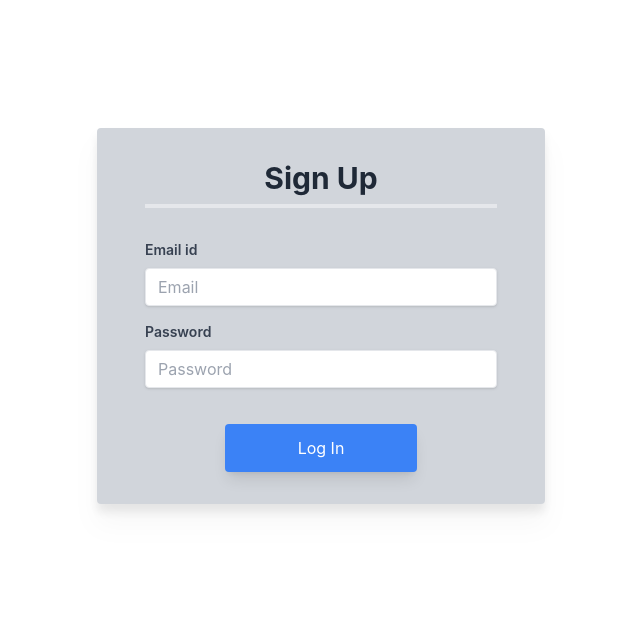
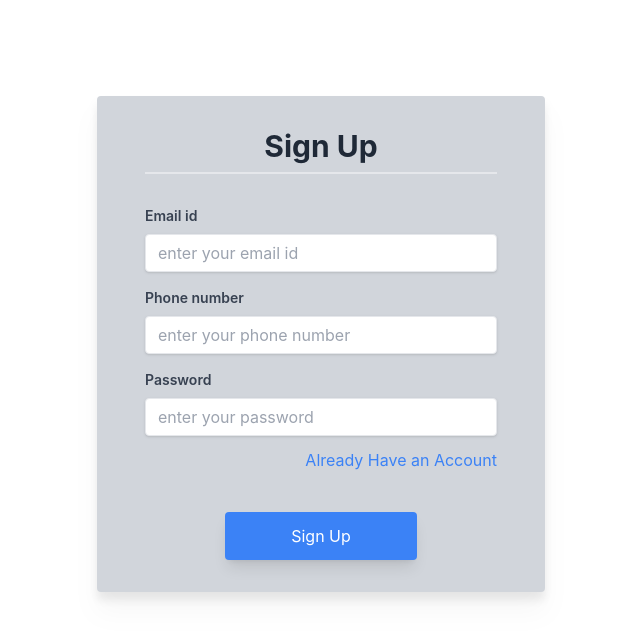
Before and after one commit to Nahid-khandakar/Authentication, a React (Create React App) app: page / in a window 1280 px wide. Shown: the top 640 px of the page, without its empty margins (319-959 px from the left). Built offline with nearby package versions, Linux system fonts and the light colour scheme.

Commit message:
update form interface

```diff
--- a/src/Pages/Login.js
+++ b/src/Pages/Login.js
@@ -1,4 +1,5 @@
 import React from 'react';
+import { Link } from "react-router-dom";
 
 const Login = () => {
     return (
@@ -13,7 +14,7 @@ const Login = () => {
                 <form className="bg-gray-300 drop-shadow-xl rounded px-12 pt-6 pb-8 mb-4">
 
                     <div
-                        className="text-gray-800 text-3xl flex justify-center border-b-4 py-2 mb-8 font-bold"
+                        className="text-gray-800 text-3xl flex justify-center border-b-2 py-2 mb-8 font-bold"
                     >
                         Login
                     </div>
@@ -33,14 +34,14 @@ const Login = () => {
                             v-model="form.email"
                             type="email"
                             required
-                            placeholder="Email"
+                            placeholder="enter your email id"
                         />
 
 
                     </div>
 
                     {/* get password */}
-                    <div className="mb-6">
+                    <div>
                         <label
                             className="block text-gray-700 text-sm mb-2 text-left font-semibold"
                         >
@@ -51,19 +52,23 @@ const Login = () => {
                             className="shadow appearance-none border rounded w-full py-2 px-3 text-gray-700 mb-3 leading-tight focus:outline-none focus:shadow-outline"
                             v-model="form.password"
                             type="password"
-                            placeholder="Password"
+                            placeholder="enter your password"
                             name="password"
                             required
                         />
 
+                    </div>
 
+                    {/* go to login page */}
+                    <div className="text-blue-500 text-right mb-10 mr-2">
+                        <Link to="/signup">Create New Account</Link>
                     </div>
 
 
                     <div className="flex items-center justify-between">
 
                         <input className="w-48 px-4 py-3 rounded text-white inline-block shadow-lg
-                        bg-blue-500 hover:bg-blue-600 focus:bg-blue-700 mx-auto" type="submit" value="Log In" />
+                        bg-blue-500 hover:bg-blue-600 focus:bg-blue-700 mx-auto" type="submit" value="Login" />
 
                     </div>
 
--- a/src/Pages/Signup.js
+++ b/src/Pages/Signup.js
@@ -1,8 +1,9 @@
 import React from 'react';
+import { Link } from "react-router-dom";
 
 const Signup = () => {
     return (
-        <div className="flex items-center justify-center mt-32 bg-slate">
+        <div className="flex items-center justify-center mt-24">
 
 
             <div className="w-full max-w-md">
@@ -12,7 +13,7 @@ const Signup = () => {
                 <form className="bg-gray-300 drop-shadow-xl rounded px-12 pt-6 pb-8 mb-4">
 
                     <div
-                        className="text-gray-800 text-3xl flex justify-center border-b-4 py-2 mb-8 font-bold"
+                        className="text-gray-800 text-3xl flex justify-center border-b-2 py-2 mb-8 font-bold"
                     >
                         Sign Up
                     </div>
@@ -32,14 +33,36 @@ const Signup = () => {
                             v-model="form.email"
                             type="email"
                             required
-                            placeholder="Email"
+                            placeholder="enter your email id"
+                        />
+
+
+                    </div>
+
+
+                    {/* get phone number  */}
+                    <div className="mb-4">
+                        <label
+                            className="block text-gray-700 text-sm mb-2 text-left font-semibold"
+                        >
+                            Phone number
+                        </label>
+
+
+                        <input
+                            className="shadow appearance-none border rounded w-full py-2 px-3 text-gray-700 leading-tight focus:outline-none focus:shadow-outline"
+                            name="phone"
+                            v-model="form.email"
+                            type="number"
+                            required
+                            placeholder="enter your phone number"
                         />
 
 
                     </div>
 
                     {/* get password */}
-                    <div className="mb-6">
+                    <div>
                         <label
                             className="block text-gray-700 text-sm mb-2 text-left font-semibold"
                         >
@@ -50,7 +73,7 @@ const Signup = () => {
                             className="shadow appearance-none border rounded w-full py-2 px-3 text-gray-700 mb-3 leading-tight focus:outline-none focus:shadow-outline"
                             v-model="form.password"
                             type="password"
-                            placeholder="Password"
+                            placeholder="enter your password"
                             name="password"
                             required
                         />
@@ -58,13 +81,20 @@ const Signup = () => {
 
                     </div>
 
+                    {/* go to login page */}
+                    <div className="text-blue-500 text-right mb-10">
+                        <Link to="/login">Already Have an Account</Link>
+                    </div>
+
 
                     <div className="flex items-center justify-between">
 
                         <input className="w-48 px-4 py-3 rounded text-white inline-block shadow-lg
-                        bg-blue-500 hover:bg-blue-600 focus:bg-blue-700 mx-auto" type="submit" value="Log In" />
+                        bg-blue-500 hover:bg-blue-600 focus:bg-blue-700 mx-auto" type="submit" value="Sign Up" />
 
                     </div>
+
+
 
 
                 </form>
```
